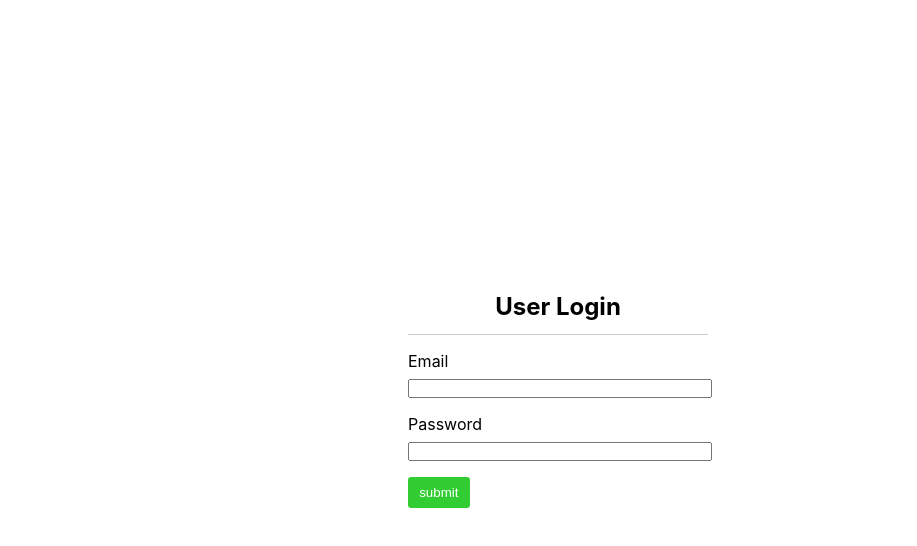
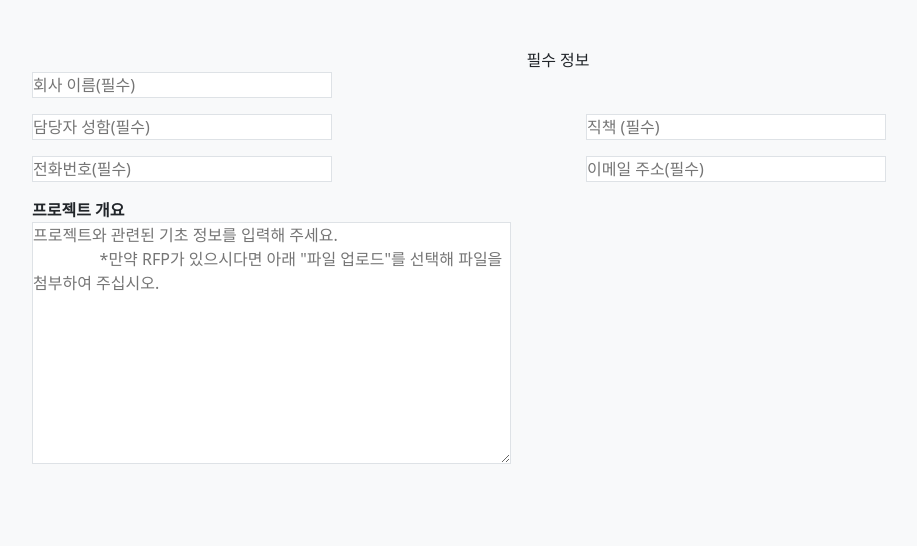
Before and after one commit to kimjaer/useRef, a React (Create React App) app: page / in a window 1280 px wide. Shown: the top 546 px of the page, without its empty margins (82-999 px from the left). Built offline with nearby package versions, Linux system fonts and the light colour scheme.

Commit message:
contact 만들기

```diff
--- a/package.json
+++ b/package.json
@@ -11,6 +11,7 @@
     "react-bootstrap": "^2.9.2",
     "react-dom": "^18.2.0",
     "react-scripts": "5.0.1",
+    "scss": "^0.2.4",
     "web-vitals": "^2.1.4"
   },
   "scripts": {
--- a/src/App.js
+++ b/src/App.js
@@ -1,12 +1,15 @@
 import React, { useRef, useState } from 'react'
 import './App.css'
 function App() {
-  const emailRef = useRef(null);
-  const passwordRef = useRef(null);
-  const [emailinfo, emailupdate] = useState("");
-  const [pwinfo, pwinfoupdate] = useState("");
+  const [emailinfo, emailupdate] = useState({
+    email: "",
+    password: "",
+
+  });
+
+
   const submitClick = () => {
-    alert(`아이디는 ${emailinfo}이고 패스워드는 ${pwinfo}로 기입함`)
+    alert(`아이디는 ${emailinfo.email}이고 패스워드는 ${emailinfo.password}로 기입함`)
   }
 
   return (
@@ -19,19 +22,24 @@
               Email
             </label><br />
             <input type="text" required name='email'
-              value={emailinfo} ref={emailRef}
+              value={emailinfo.email}
               onChange={(e) => {
-                emailupdate(e.target.value);
-                console.log(emailRef.current.value)
+                emailupdate({
+                  ...emailinfo,
+                  email: e.target.value
+                })
               }} />
           </li>
           <li>
             <label htmlFor="password">
               Password
             </label><br />
-            <input type="password" name='password' value={pwinfo}
-              required ref={passwordRef}
-              onChange={(e) => { pwinfoupdate(e.target.value) }} />
+            <input type="password" name='password' value={emailinfo.password} required
+              onChange={(e) => {
+                emailupdate({
+                  ...emailinfo,
+                  password: e.target.value
+                }) }} />
           </li>
         </ul>
         <button type='submit' onClick={submitClick}>submit</button>
--- /dev/null
+++ b/src/Form.js
@@ -0,0 +1,43 @@
+import React from 'react'
+// import "./contact.scss";
+import "bootstrap/dist/css/bootstrap.css";
+
+const Contact = () => {
+  return (
+    <div className='contact bg-light py-5'>
+      <form action="#none" className='cominfo container'>
+        <fieldset className='text-center'>필수 정보</fieldset>
+        <ul className='row'>
+          <li className='col-12'>
+            <input type="text" className='bg-white border' placeholder='회사 이름(필수)' required />
+          </li>
+          <li className='col-6'>
+            <input type="text" className='bg-white border' placeholder='담당자 성함(필수)' required />
+          </li>
+          <li className='col-6'>
+            <input type="text" className='bg-white border' placeholder='직책 (필수)' required />
+          </li>
+
+          <li className='col-6'>
+            <input type="text" className='bg-white border' placeholder='전화번호(필수)' required />
+          </li>
+          <li className='col-6'>
+            <input type="text" className='bg-white border' placeholder='이메일 주소(필수)' required />
+          </li>
+
+          <li className='col-12'>
+            <strong className='d-block'>프로젝트 개요</strong>
+            <textarea name="" className='bg-white border' id="" cols="50" rows="10" placeholder='프로젝트와 관련된 기초 정보를 입력해 주세요.
+                *만약 RFP가 있으시다면 아래 "파일 업로드"를 선택해 파일을 첨부하여 주십시오.'>
+
+            </textarea>
+          </li>
+        </ul>
+
+      </form>
+    </div>
+
+  )
+}
+
+export default Contact
--- /dev/null
+++ b/src/contact.scss
@@ -0,0 +1,3 @@
+li {
+  list-style: none;
+}
--- a/src/index.js
+++ b/src/index.js
@@ -2,8 +2,10 @@
 import ReactDOM from 'react-dom/client';
 import './index.css';
 import App from './App';
+import Form from './Form';
 
 const root = ReactDOM.createRoot(document.getElementById('root'));
 root.render(
-    <App />
+    <Form />
+
 );
```
Also changed, not shown: 1 other file (tests, documents, lock files or other folders).
